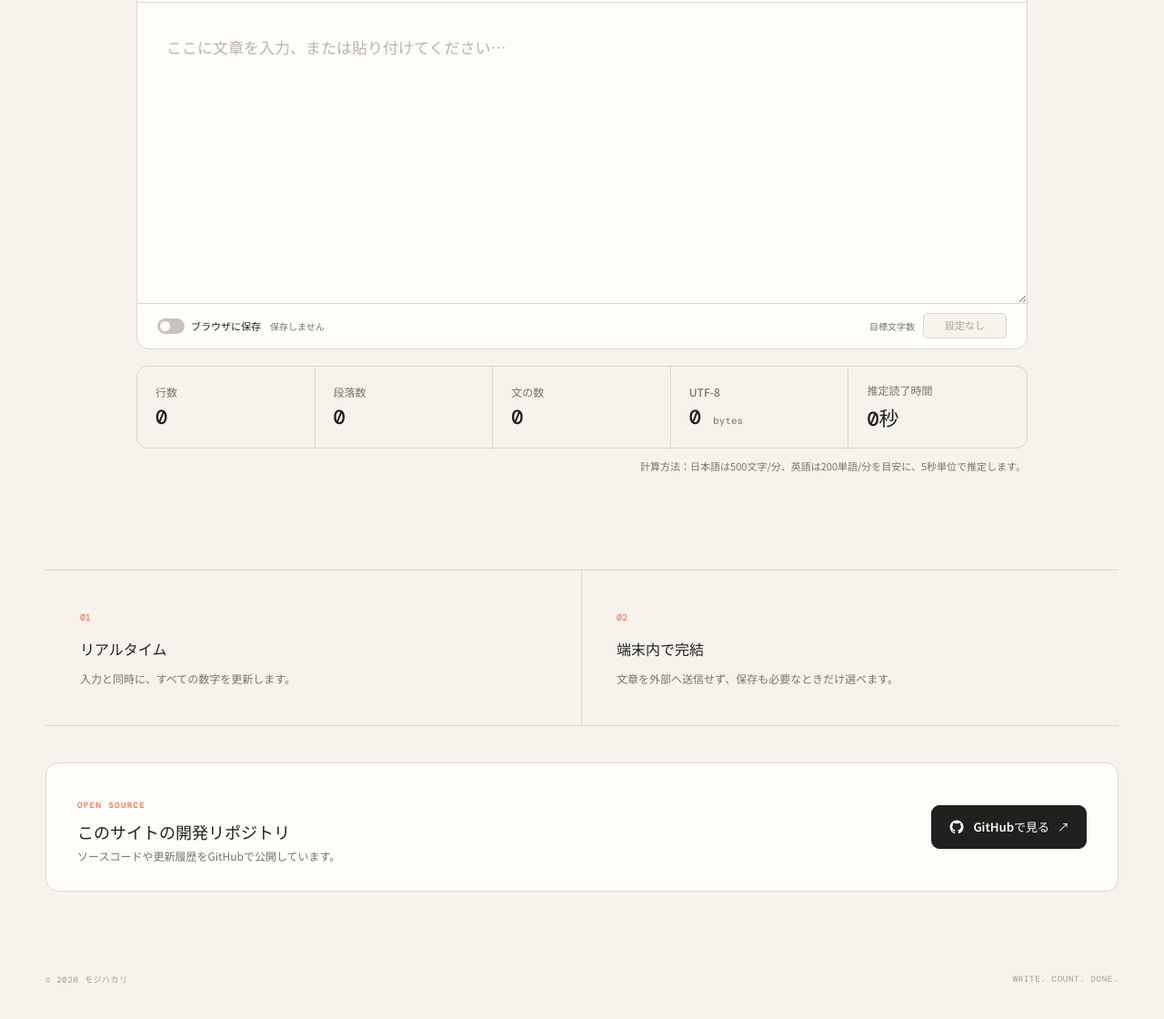
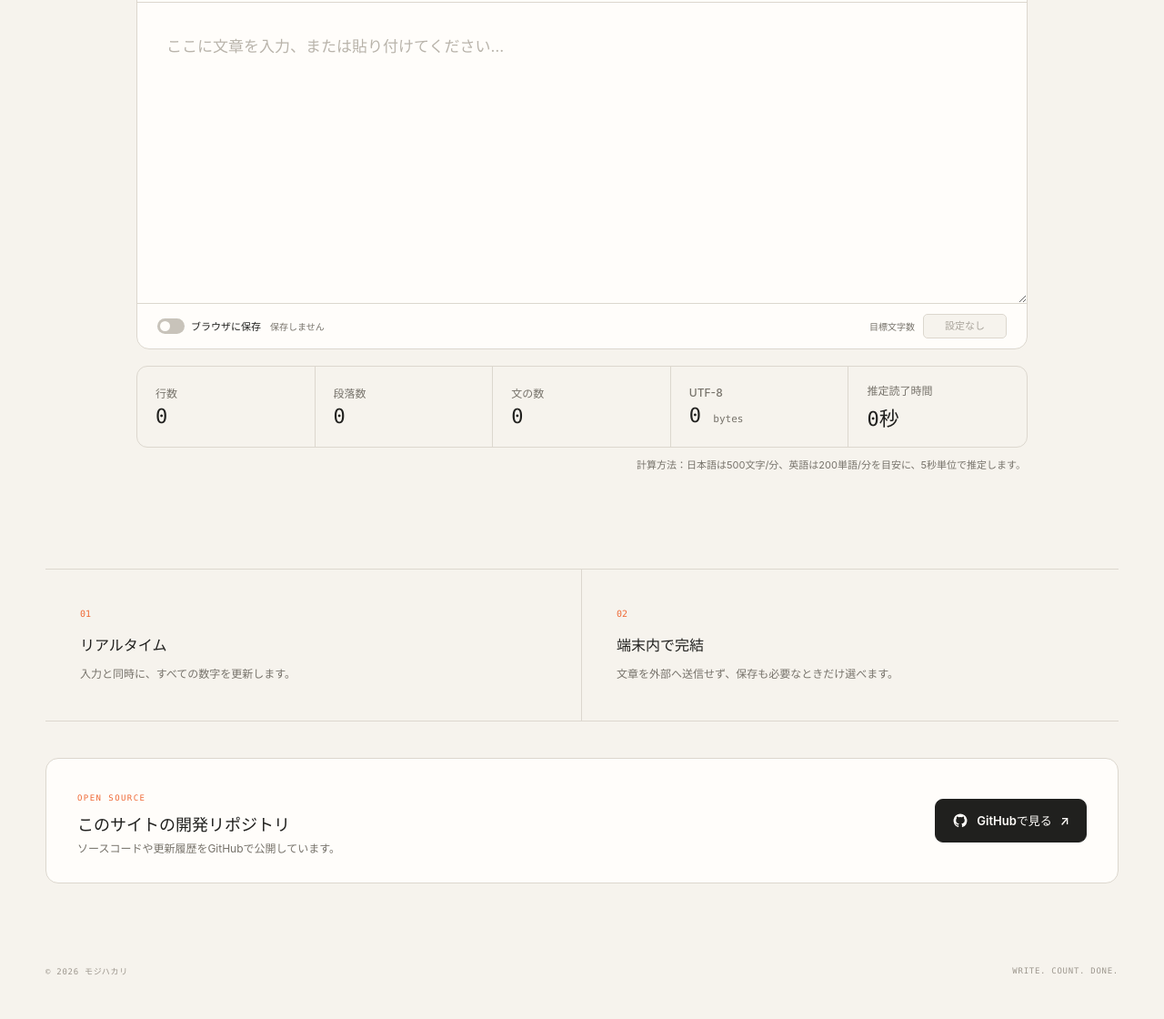
Before and after one commit to ocha98/moji-hakari, a website built with Parcel: page index.html in a window 1280 px wide. Shown: the part 388-1508 px from the top of the page at 91% size. Built offline with nearby package versions, Linux system fonts and the light colour scheme.

Commit message:
perf: replace web fonts with system fonts

```diff
--- a/index.html
+++ b/index.html
@@ -35,12 +35,6 @@
     </script>
     <link rel="canonical" href="https://mojihakari.ochappa.net/" />
     <link rel="icon" href="./favicon.svg" type="image/svg+xml" />
-    <link rel="preconnect" href="https://fonts.googleapis.com" />
-    <link rel="preconnect" href="https://fonts.gstatic.com" crossorigin />
-    <link
-      href="https://fonts.googleapis.com/css2?family=DM+Mono:wght@400;500&family=Noto+Sans+JP:wght@400;500;600;700&display=swap"
-      rel="stylesheet"
-    />
     <link rel="stylesheet" href="./styles.css" />
     <script type="application/ld+json">
       {
--- a/styles.css
+++ b/styles.css
@@ -1,4 +1,10 @@
 :root {
+  --font-sans:
+    -apple-system, BlinkMacSystemFont, "Segoe UI", "Yu Gothic UI",
+    "Hiragino Sans", "Noto Sans JP", sans-serif;
+  --font-mono:
+    ui-monospace, "SFMono-Regular", Menlo, Monaco, Consolas, "Liberation Mono",
+    monospace;
   --paper: #f6f3ed;
   --surface: #fffdfa;
   --ink: #20201e;
@@ -15,7 +21,7 @@
   --button-text: #fffdfa;
   --button-hover-text: #20201e;
   color-scheme: light;
-  font-family: "Noto Sans JP", sans-serif;
+  font-family: var(--font-sans);
   color: var(--ink);
   background: var(--paper);
   font-synthesis: none;
@@ -221,7 +227,7 @@ button {
 
 .stat-value {
   margin-top: 4px;
-  font-family: "DM Mono", monospace;
+  font-family: var(--font-mono);
   font-size: 38px;
   font-weight: 500;
   line-height: 1;
@@ -397,7 +403,7 @@ textarea::placeholder {
   width: 92px;
   padding: 6px 8px;
   color: var(--ink);
-  font-family: "DM Mono", monospace;
+  font-family: var(--font-mono);
   font-size: 11px;
   text-align: right;
   background: var(--paper);
@@ -460,7 +466,7 @@ textarea::placeholder {
 
 .detail-stat strong {
   margin-top: 5px;
-  font-family: "DM Mono", monospace;
+  font-family: var(--font-mono);
   font-size: 22px;
   font-weight: 500;
 }
@@ -499,7 +505,7 @@ textarea::placeholder {
 
 .feature-number {
   color: var(--orange);
-  font-family: "DM Mono", monospace;
+  font-family: var(--font-mono);
   font-size: 10px;
 }
 
@@ -521,7 +527,7 @@ footer {
   justify-content: space-between;
   padding: 0 0 40px;
   color: var(--footer);
-  font-family: "DM Mono", monospace;
+  font-family: var(--font-mono);
   font-size: 9px;
   letter-spacing: 0.08em;
 }
@@ -539,7 +545,7 @@ footer {
 
 .repository-eyebrow {
   color: var(--orange);
-  font-family: "DM Mono", monospace;
+  font-family: var(--font-mono);
   font-size: 9px;
   font-weight: 500;
   letter-spacing: 0.16em;
```
